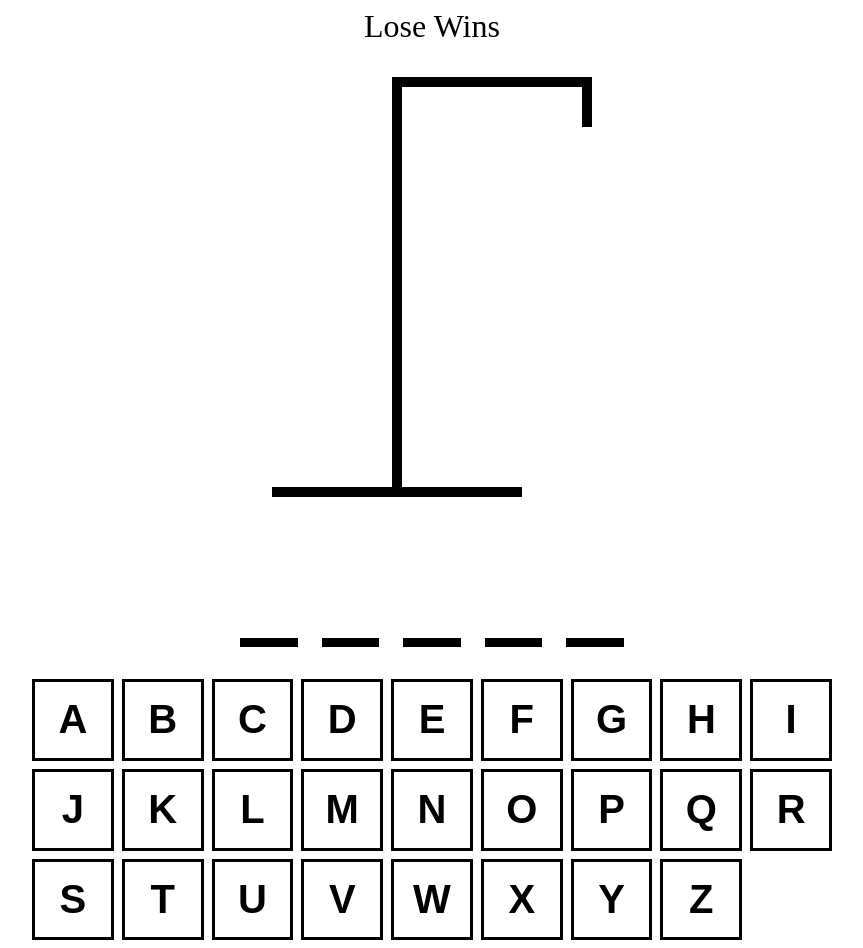
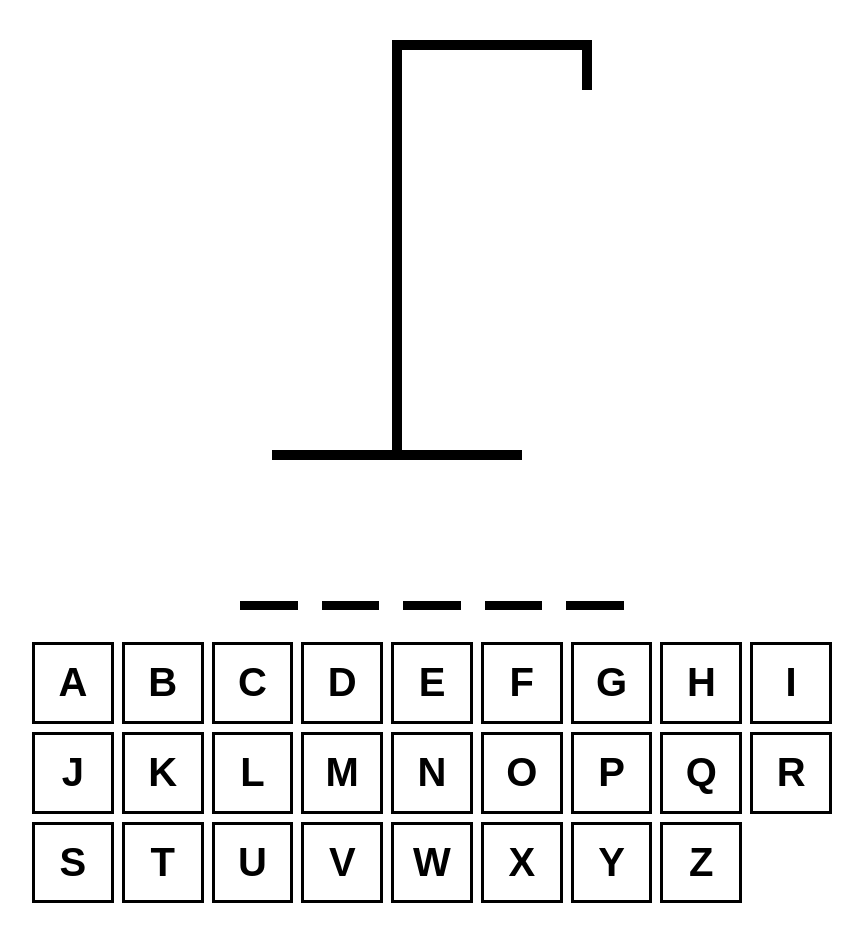
Before and after one commit to malcolmberry96/ts-react-hangman, a React (Vite) app: page / in a window 1280 px wide. Shown: the whole page, without its empty margins (208-1071 px from the left). After the commit the page ends 911 px from the top, so only its background shows below. Built offline with nearby package versions, Linux system fonts and the light colour scheme.

Commit message:
added lose and win states

```diff
--- a/src/App.tsx
+++ b/src/App.tsx
@@ -13,6 +13,11 @@
   const incorrectLetters = guessedLetters.filter(
     letter => !wordToGuess.includes(letter)
   )
+
+const isLoser = incorrectLetters.length >= 6
+const isWinner = wordToGuess
+  .split("")
+  .every(letter => guessedLetters.includes(letter))
 
 const addGuessedLetter = useCallback(
   (letter: string) => {
@@ -52,7 +57,10 @@
       }}
     >
       <div
-      style={{ fontSize: "2rem", textAlign: "center"}}>Lose Wins</div>
+      style={{ fontSize: "2rem", textAlign: "center"}}>
+        {isWinner && "Winner! - Refresh to try again"}
+        {isLoser && "Nice Try - Refresh to try again"}
+        </div>
       <HangmanDrawing numberOfGuesses={incorrectLetters.length}/>
       <HangmanWord guessedLetters={guessedLetters} wordToGuess={wordToGuess}/>
       <div style={{ alignSelf: "stretch" }}>
--- a/src/Keyboard.tsx
+++ b/src/Keyboard.tsx
@@ -58,6 +58,7 @@
                         ${
                             isInactive ? styles.inactive : ""
                         }`}
+                        disabled={isInactive || isActive}
                         key={key}
                     >
                         {key}
```
